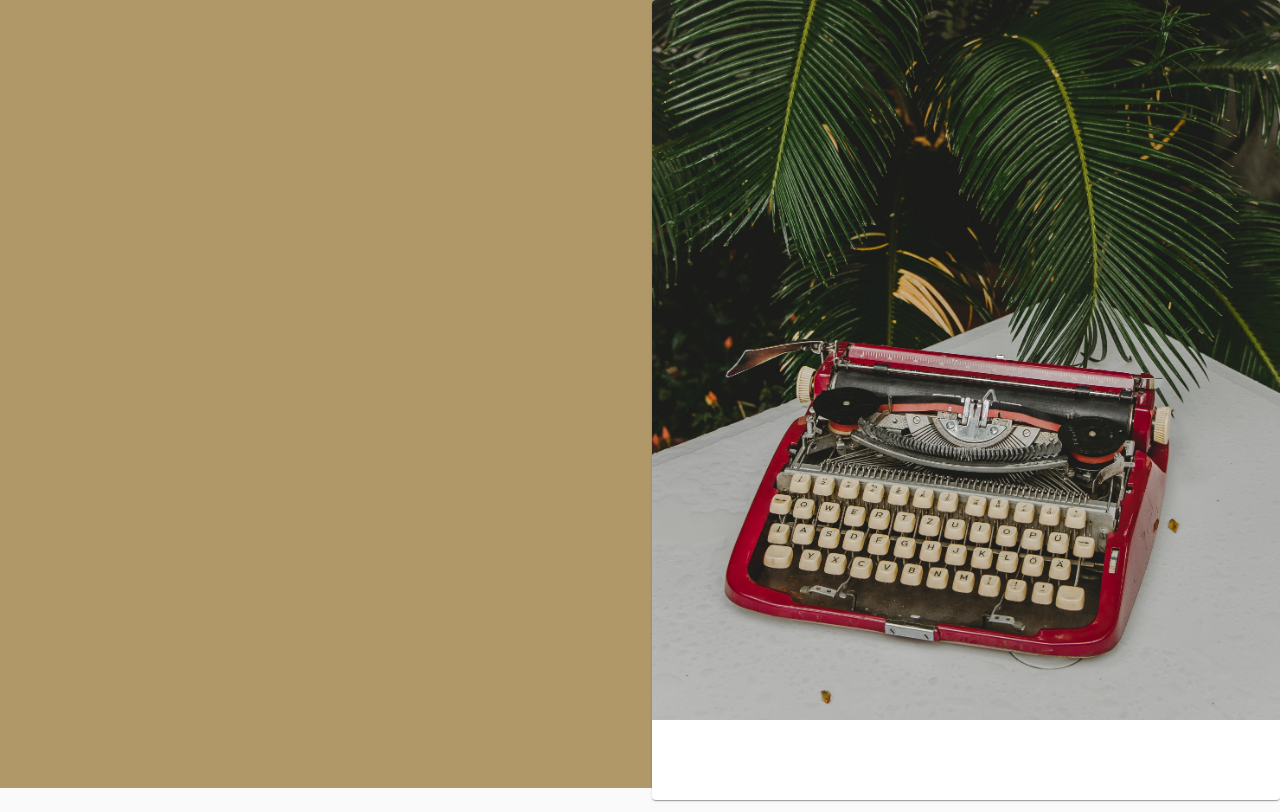
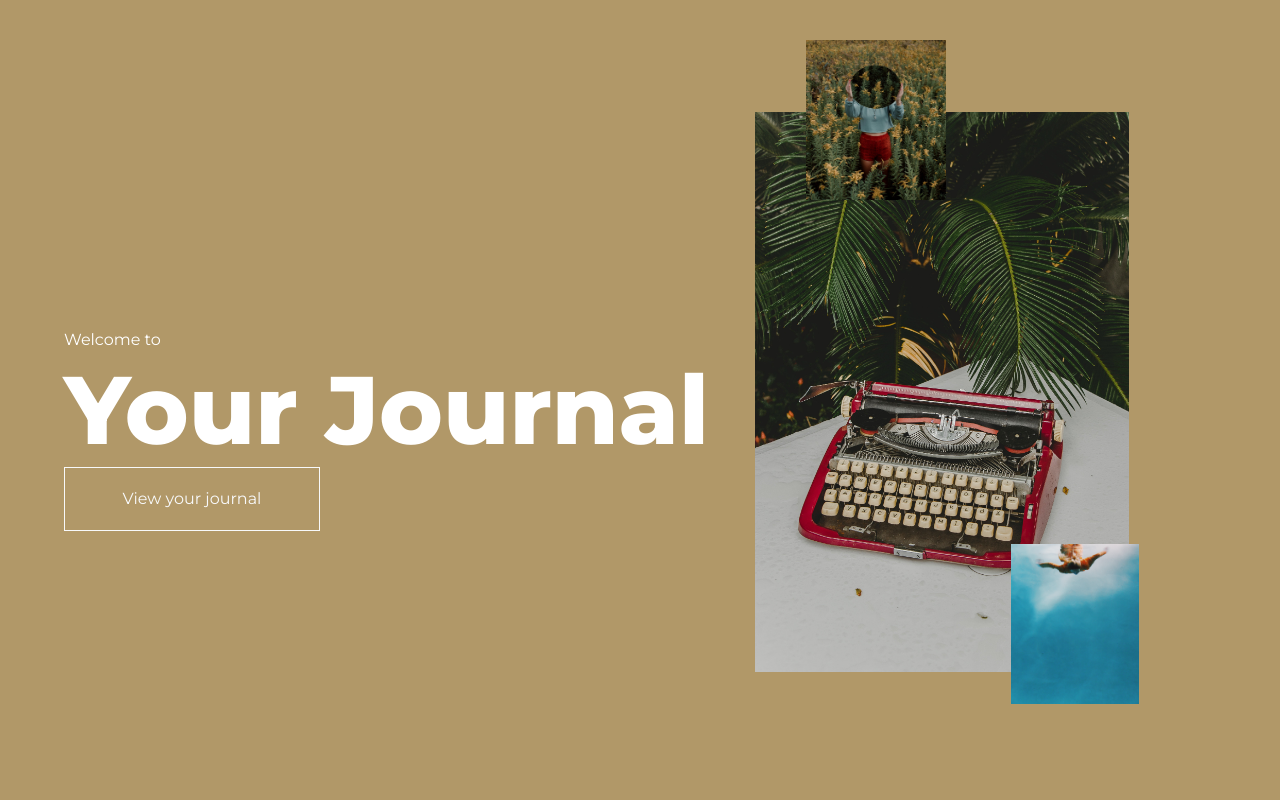
Before and after one commit to Manwej/Journal-React, a React (Create React App) app: page / in a window 1280 px wide. Built offline with nearby package versions, Linux system fonts and the light colour scheme.

Commit message:
implemantation of Bootstrap and two LAnding page options

```diff
--- a/package.json
+++ b/package.json
@@ -8,7 +8,9 @@
     "@testing-library/jest-dom": "^4.2.4",
     "@testing-library/react": "^9.5.0",
     "@testing-library/user-event": "^7.2.1",
+    "bootstrap": "^4.5.0",
     "react": "^16.13.1",
+    "react-bootstrap": "^1.0.1",
     "react-dom": "^16.13.1",
     "react-router": "^5.2.0",
     "react-router-dom": "^5.2.0",
--- a/public/index.html
+++ b/public/index.html
@@ -12,6 +12,7 @@
     <link rel="stylesheet" href="https://fonts.googleapis.com/css?family=Roboto:300,400,500,700&display=swap" />
     <link rel="stylesheet" href="https://fonts.googleapis.com/icon?family=Material+Icons" />
     <link rel="apple-touch-icon" href="%PUBLIC_URL%/logo192.png" />
+    <link href="https://fonts.googleapis.com/css2?family=Montserrat:wght@400;500;800&display=swap" rel="stylesheet">
     <!--
       manifest.json provides metadata used when your web app is installed on a
       user's mobile device or desktop. See https://developers.google.com/web/fundamentals/web-app-manifest/
--- a/src/App.js
+++ b/src/App.js
@@ -17,6 +17,9 @@ function App() {
         <Route exact path= '/'>
           <LandingOne/>
          {/* // <Journalview/> */}
+        </Route>
+        <Route exact path= '/journal'>
+          <Journalview/>
         </Route>
         <Route exact path ='/landing'>
           <Landing/>
--- a/src/components/LandingOne.js
+++ b/src/components/LandingOne.js
@@ -1,58 +1,43 @@
 import React from 'react';
-import AppBar from '@material-ui/core/AppBar';
-import Button from '@material-ui/core/Button';
+import img from '../static/arash_asghari-min.jpg'
+import img2 from '../static/noah_buschner-min.jpg'
+import img3 from '../static/taylor_simpson-min.jpg'
 
-import MenuBookIcon from '@material-ui/icons/MenuBook';
-import CssBaseline from '@material-ui/core/CssBaseline';
-import Grid from '@material-ui/core/Grid';
-import Toolbar from '@material-ui/core/Toolbar';
-import Typography from '@material-ui/core/Typography';
-import { makeStyles } from '@material-ui/core/styles';
-import Container from '@material-ui/core/Container';
-import Link from '@material-ui/core/Link';
-import Card from '@material-ui/core/Card';
-import img from '../static/arash_asghari-min.jpg'
+import Container from 'react-bootstrap/Container';
+import Row from 'react-bootstrap/Row';
+import Button from 'react-bootstrap/Button';
+
+
+
 
 import '../styles/LandingOne.css'
 
-import { CardMedia } from '@material-ui/core';
+export default function LandingOne() {
+  return (
+    <Container fluid className="full">
 
-const useStyles = makeStyles((theme) => ({
-  icon: {
-    marginRight: theme.spacing(2),
-  },
-  heroContent: {
-    //backgroundColor: theme.palette.background.paper,
-    padding: theme.spacing(8, 0, 6)
-  },
-  heroButtons: {
-    marginTop: theme.spacing(4),
-  }
-}));
+      <div className="mosaic">
+        <div className="headline">
+          <p>Welcome to</p>
+          <h1>Your Journal</h1>
+          <a href="/journal">
+            <Button variant="outline-light" className="bttn">
+              View your journal
+            </Button>
+          </a>
+        </div>
+        <div className="coverpicture">
+          <img src={img} alt="cover" className="pic1"/>
+        </div>
+        <div className="leftpicture">
+        <img src={img2} alt="cover" className="pic2"/>
+        </div>
+        <div className="rightpicture">
+          <img src={img3} alt="cover" className="pic3"/>
+        </div>
 
-export default function Album() {
-  const classes = useStyles();
+      </div>
 
-  return (
-    <React.Fragment>
-      <CssBaseline />
-      <main className="full" >
-      <Grid container spacing={3} >
-      <Grid item xs={6}>
-
-      </Grid>
-      <Grid item xs={6}>
-      <Card className="grid"  >
-            <CardMedia
-            src={img}
-            component="img"
-            alt="WTF"
-            height="90%"/>
-          </Card>
-      </Grid>
-      </Grid>
-
-      </main>
-    </React.Fragment>
+  </Container>
   );
 }
--- a/src/index.js
+++ b/src/index.js
@@ -2,6 +2,7 @@ import React from 'react';
 import ReactDOM from 'react-dom';
 import './index.css';
 import App from './App';
+import 'bootstrap/dist/css/bootstrap.min.css';
 
 
 ReactDOM.render(
--- a/src/styles/LandingOne.css
+++ b/src/styles/LandingOne.css
@@ -1,8 +1,68 @@
+*{
+    margin: 0;
+    padding: 0;
+}
 .full{
     height: 100vh;
     width: 100vw;
     background-color: #B19868;
+    display:flex;
+    position: relative;
 }
-.grid{
+.half{
     height: 100vh;
 }
+.mosaic{
+    display: grid;
+    height: 90vh;
+    width: 90vw;
+    grid-template-columns: 25vw 25vw repeat(10, 4vw);
+    grid-template-rows: repeat(10, 9vh);
+    margin: auto;
+}
+.coverpicture{
+  color: white;
+  grid-column: 4/span 10;
+  grid-row: 2/span 7;
+  align-self: start;
+  justify-self: start;
+}
+.rightpicture{
+    grid-column: 9/span 11;
+    grid-row: 8;
+    align-self: start;
+    justify-self: start;
+}
+.leftpicture{
+    grid-column: 5/span 7;
+    grid-row: 1;
+    align-self: start;
+    justify-self: start;
+}
+.pic1{
+    height:70vh;
+    z-index: 1;
+}
+.pic2, .pic3{
+    height: 20vh;
+}
+.headline{
+    color: white;
+    font-family: 'Montserrat', sans-serif;
+    grid-column: 1/span 10;
+    grid-row: 5;
+    z-index: 300;
+}
+.headline h1{
+    font-weight: 800;
+    font-size: 6em;
+}
+.bttn{
+    border-radius: 0!important;
+    width: 20vw;
+    height: 8vh;
+}
+.headline p, .headline h1{
+    margin: 0;
+    padding: 0;
+}
```
Also changed, not shown: 1 other file (tests, documents, lock files or other folders).
